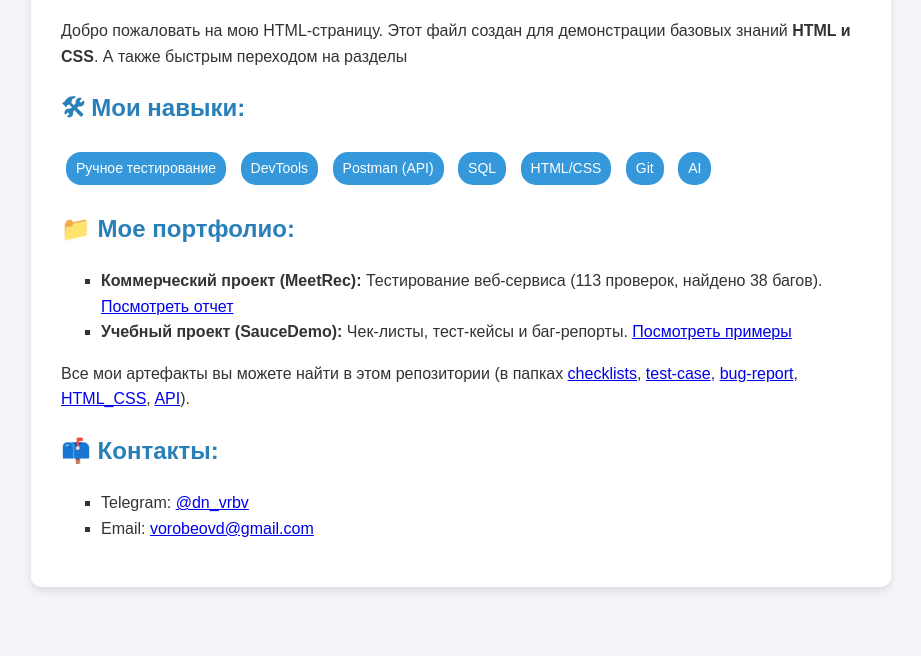
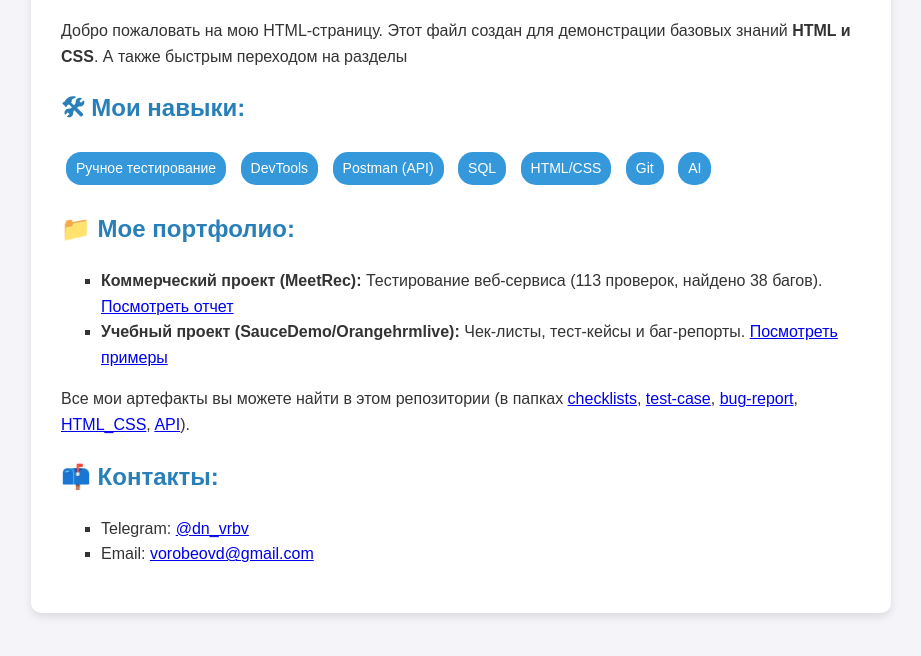
Before and after one commit to Dandy-QA/QA-portfolio, a plain HTML site: page index.html in a window 1280 px wide. Shown: the part 138-794 px from the top of the page, without its empty margins (179-1100 px from the left). Drawn offline with Linux system fonts and the light colour scheme.

Commit message:
Update index.html

```diff
--- a/index.html
+++ b/index.html
@@ -62,7 +62,7 @@
         <h2>📁 Мое портфолио:</h2>
         <ul>
             <li><strong>Коммерческий проект (MeetRec):</strong> Тестирование веб-сервиса (113 проверок, найдено 38 багов). <a href="https://github.com/Dandy-QA/QA-portfolio/tree/6916555bfb700e31c419a69103a92fab33e1b509/MeetRec-Testing">Посмотреть отчет</a></li>
-            <li><strong>Учебный проект (SauceDemo):</strong> Чек-листы, тест-кейсы и баг-репорты. <a href="checklists/login_checklist.md">Посмотреть примеры</a></li>
+            <li><strong>Учебный проект (SauceDemo/Orangehrmlive):</strong> Чек-листы, тест-кейсы и баг-репорты. <a href="checklists/login_checklist.md">Посмотреть примеры</a></li>
         </ul>
         <p>Все мои артефакты вы можете найти в этом репозитории (в папках
     <a href="https://github.com/Dandy-QA/QA-portfolio/tree/77dc8535eb4f4ccde18f1df3df61c9a975d33ea9/Practice/checklists" target="_blank">checklists</a>,
```
